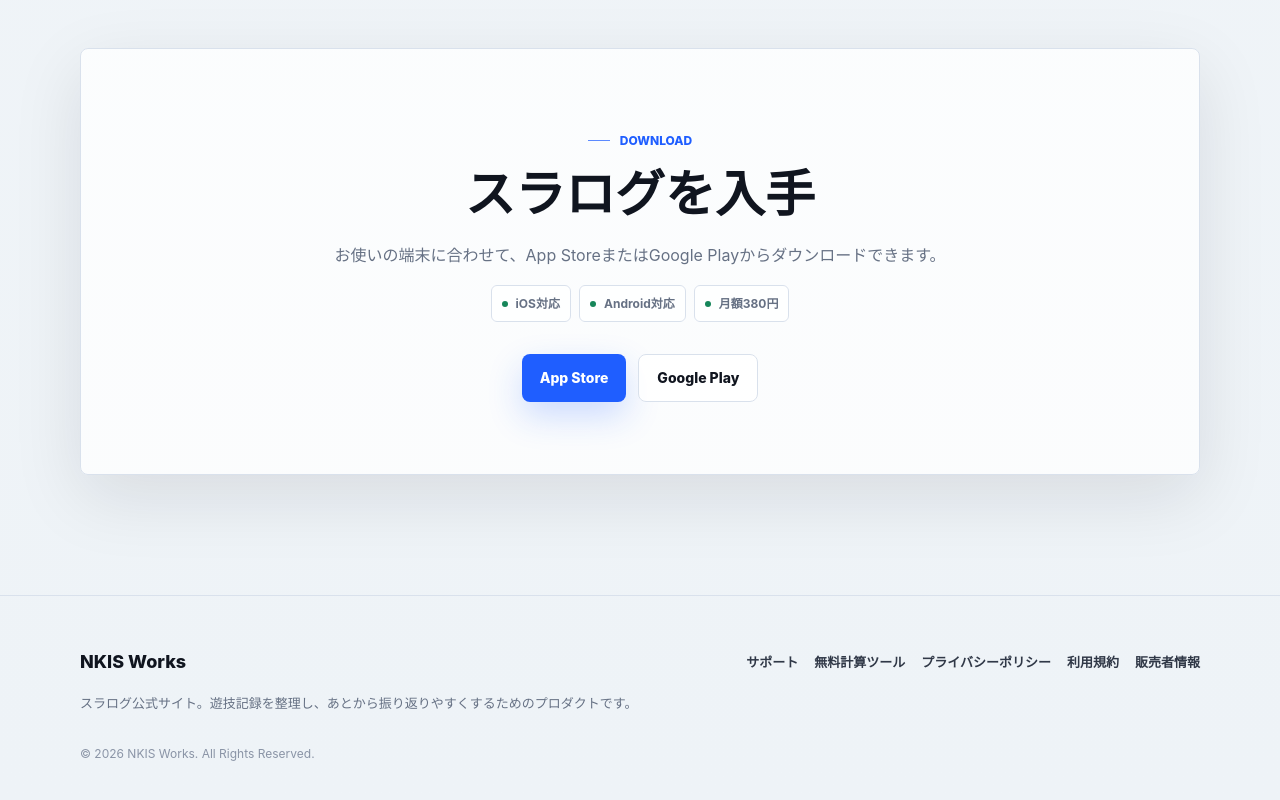
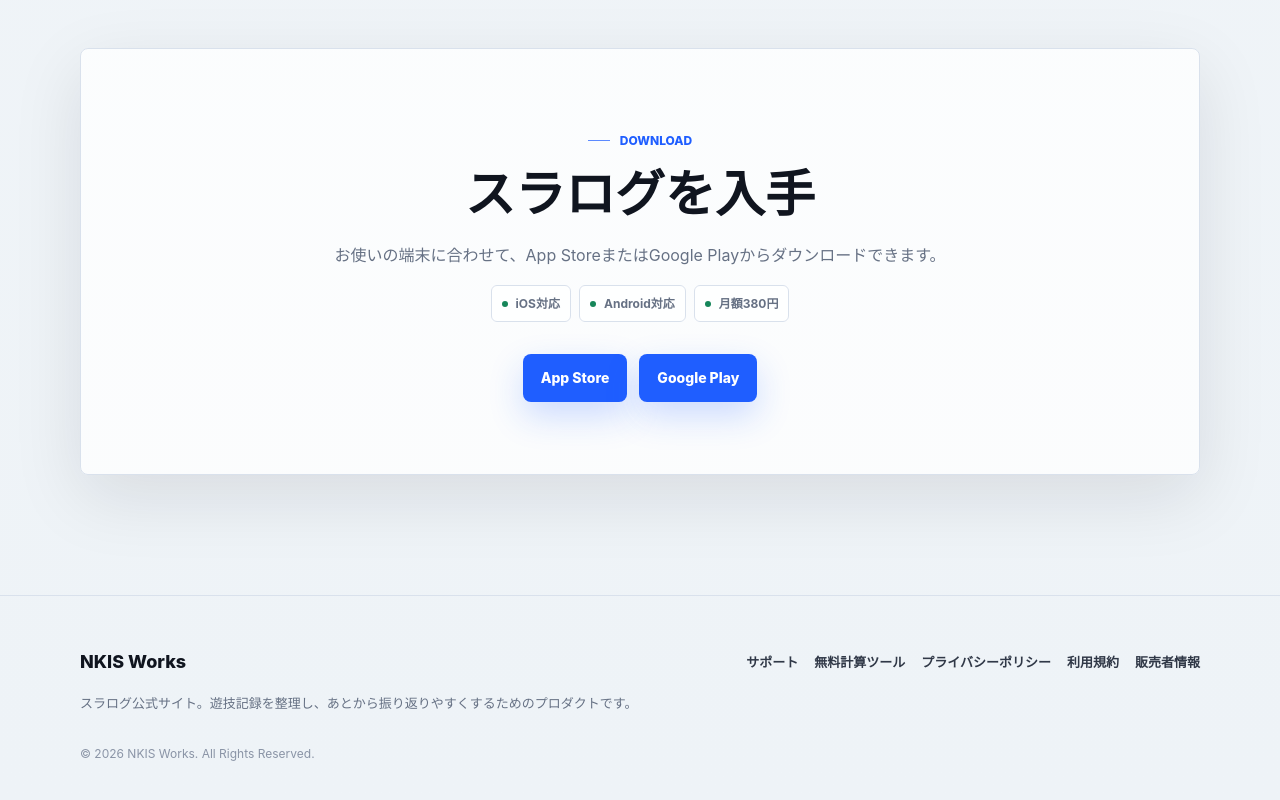
Before and after one commit to nkis-works/slarog, a website: page index.html in a window 1280 px wide. Shown: the part 9576-10376 px from the top of the page. Drawn offline with Linux system fonts and the light colour scheme.

Commit message:
fix(web): unify store download button styling

```diff
--- a/index.html
+++ b/index.html
@@ -442,7 +442,7 @@
         </div>
         <div class="hero-actions centered">
           <a class="button primary" href="https://apps.apple.com/jp/app/スラログ/id6792632919" aria-label="App Storeでスラログを表示">App Store</a>
-          <a class="button ghost" href="https://play.google.com/store/apps/details?id=jp.yuya.slumparchive" aria-label="Google Playでスラログを表示">Google Play</a>
+          <a class="button primary" href="https://play.google.com/store/apps/details?id=jp.yuya.slumparchive" aria-label="Google Playでスラログを表示">Google Play</a>
         </div>
       </div>
     </section>
```
